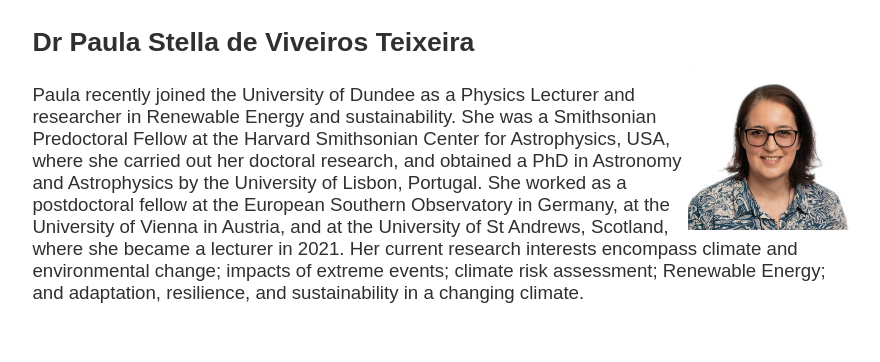
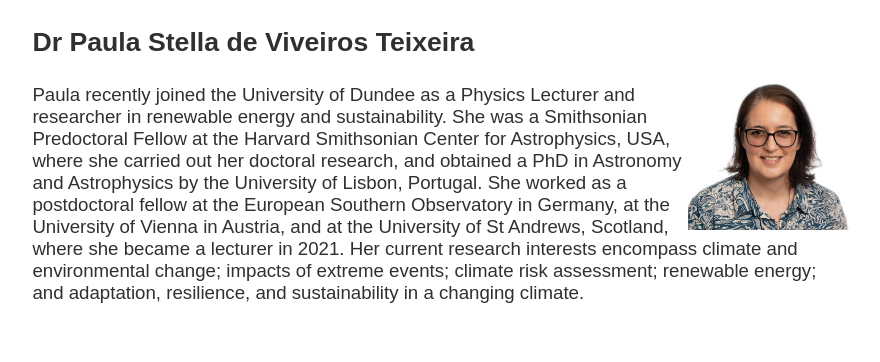
Before and after one commit to corilim/corilim.github.io, a Jekyll site: the page outreach/scienceonthetay/index.html, which Jekyll copies as it is, in a window 1280 px wide and 900 px high, scrolled down 3871 px. Shown: the part 176-538 px from the top of the window, without its empty margins (198-1078 px from the left). Built offline with Jekyll 4.4.1, drawn with Linux system fonts in a browser that asks for light colours.

Commit message:
Capitalization fixes.

```diff
--- a/outreach/scienceonthetay/index.html
+++ b/outreach/scienceonthetay/index.html
@@ -79,7 +79,7 @@
             <h3>Dr Paula Stella de Viveiros Teixeira</h3>
             <img src="/img/paula_stella_de_viveiros_teixeira.jpg" alt="Paula Stella de Viveiros Teixeira" class="bio" />
             <p>
-                Paula recently joined the University of Dundee as a Physics Lecturer and researcher in Renewable Energy and sustainability. She was a Smithsonian Predoctoral Fellow at the Harvard Smithsonian Center for Astrophysics, USA, where she carried out her doctoral research, and obtained a PhD in Astronomy and Astrophysics by the University of Lisbon, Portugal. She worked as a postdoctoral fellow at the European Southern Observatory in Germany, at the University of Vienna in Austria, and at the University of St Andrews, Scotland, where she became a lecturer in 2021. Her current research interests encompass climate and environmental change; impacts of extreme events; climate risk assessment; Renewable Energy; and adaptation, resilience, and sustainability in a changing climate.
+                Paula recently joined the University of Dundee as a Physics Lecturer and researcher in renewable energy and sustainability. She was a Smithsonian Predoctoral Fellow at the Harvard Smithsonian Center for Astrophysics, USA, where she carried out her doctoral research, and obtained a PhD in Astronomy and Astrophysics by the University of Lisbon, Portugal. She worked as a postdoctoral fellow at the European Southern Observatory in Germany, at the University of Vienna in Austria, and at the University of St Andrews, Scotland, where she became a lecturer in 2021. Her current research interests encompass climate and environmental change; impacts of extreme events; climate risk assessment; renewable energy; and adaptation, resilience, and sustainability in a changing climate.
             </p>
             <div class="abstract" >
                 <h4>Powering Scotland with Renewable Energy</h4>
```
